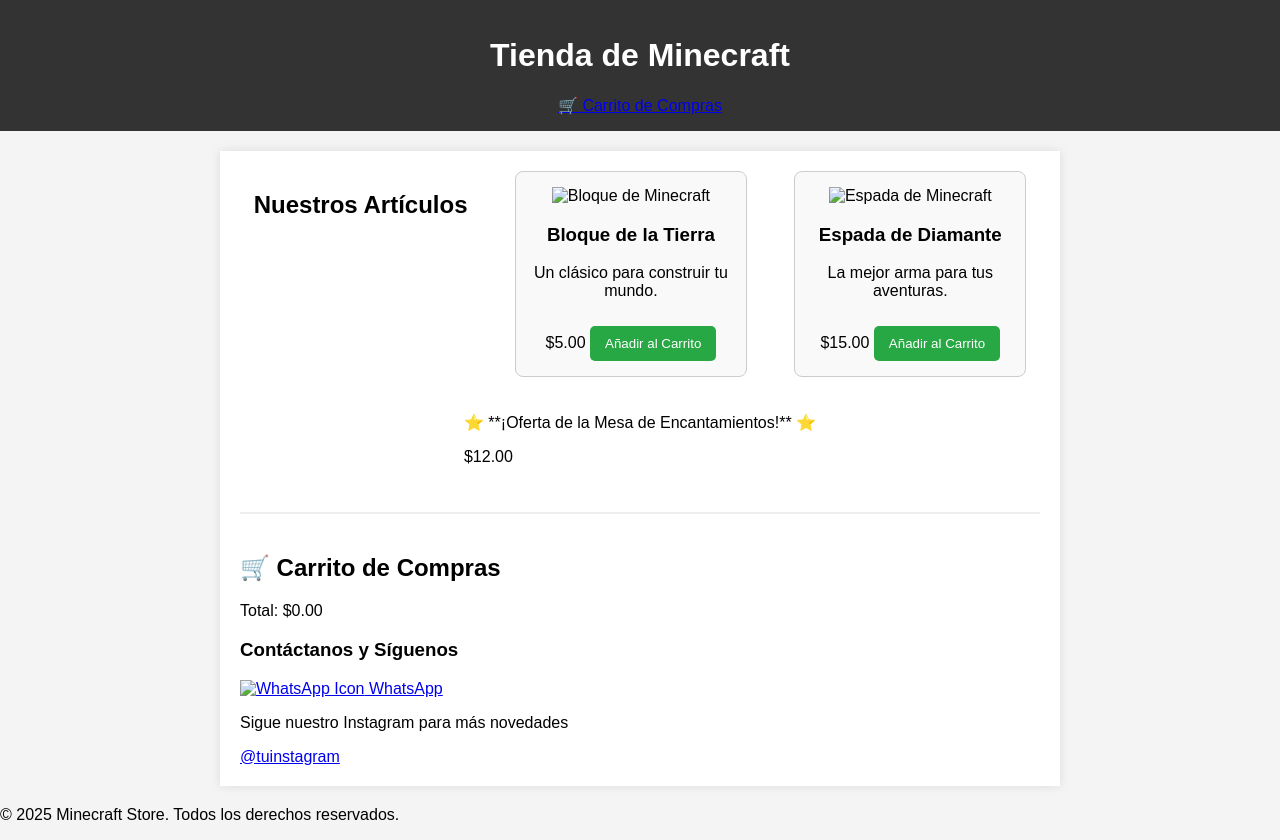
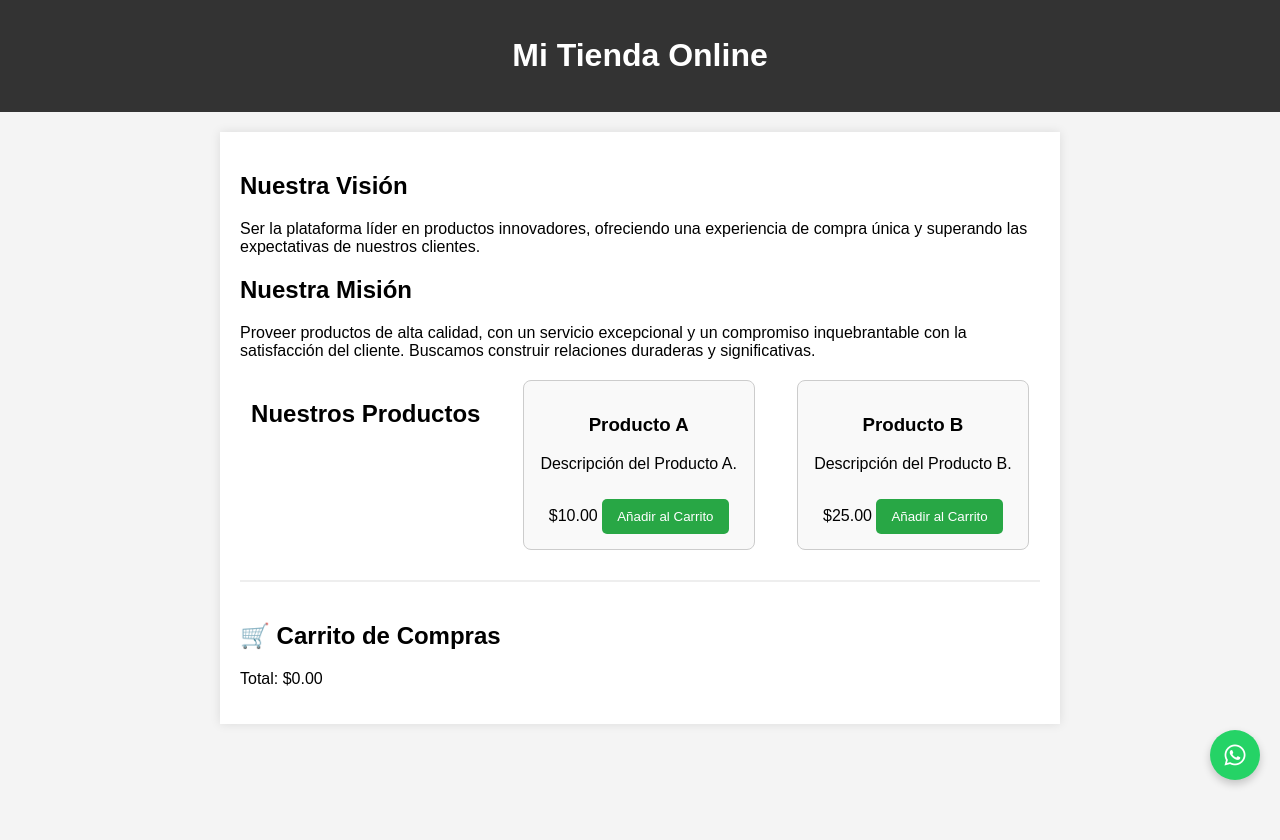
Before and after one commit to Yosoy7777777/libra, a plain HTML site: page index.html in a window 1280 px wide. After the commit the page ends 800 px from the top, so only its background shows below. Drawn offline with Linux system fonts and the light colour scheme.

Commit message:
index.html
3

```diff
--- a/index.html
+++ b/index.html
@@ -1,40 +1,42 @@
-<!DOCTYPE html>
+<!<!DOCTYPE html>
 <html lang="es">
 <head>
     <meta charset="UTF-8">
     <meta name="viewport" content="width=device-width, initial-scale=1.0">
-    <title>Minecraft Store</title>
+    <title>Mi Tienda Online</title>
     <link rel="stylesheet" href="style.css">
+    <link rel="stylesheet" href="https://cdnjs.cloudflare.com/ajax/libs/font-awesome/6.4.0/css/all.min.css">
 </head>
 <body>
 
     <header>
-        <h1>Tienda de Minecraft</h1>
-        <a href="#carrito" class="carrito-ancla">🛒 Carrito de Compras</a>
+        <h1>Mi Tienda Online</h1>
     </header>
 
     <main>
+        <section class="seccion-texto">
+            <h2>Nuestra Visión</h2>
+            <p>Ser la plataforma líder en productos innovadores, ofreciendo una experiencia de compra única y superando las expectativas de nuestros clientes.</p>
+        </section>
+
+        <section class="seccion-texto">
+            <h2>Nuestra Misión</h2>
+            <p>Proveer productos de alta calidad, con un servicio excepcional y un compromiso inquebrantable con la satisfacción del cliente. Buscamos construir relaciones duraderas y significativas.</p>
+        </section>
+
         <section class="productos">
-            <h2>Nuestros Artículos</h2>
+            <h2>Nuestros Productos</h2>
             <div class="producto">
-                <img src="minecraft_block.png" alt="Bloque de Minecraft">
-                <h3>Bloque de la Tierra</h3>
-                <p>Un clásico para construir tu mundo.</p>
-                <span class="precio">$5.00</span>
-                <button class="agregar-carrito" data-nombre="Bloque de la Tierra" data-precio="5.00">Añadir al Carrito</button>
+                <h3>Producto A</h3>
+                <p>Descripción del Producto A.</p>
+                <span class="precio">$10.00</span>
+                <button class="agregar-carrito" data-nombre="Producto A" data-precio="10.00">Añadir al Carrito</button>
             </div>
-
             <div class="producto">
-                <img src="minecraft_sword.png" alt="Espada de Minecraft">
-                <h3>Espada de Diamante</h3>
-                <p>La mejor arma para tus aventuras.</p>
-                <span class="precio">$15.00</span>
-                <button class="agregar-carrito" data-nombre="Espada de Diamante" data-precio="15.00">Añadir al Carrito</button>
-            </div>
-
-            <div class="oferta-mesa">
-                <p>⭐ **¡Oferta de la Mesa de Encantamientos!** ⭐</p>
-                <p class="precio-oferta">$12.00</p>
+                <h3>Producto B</h3>
+                <p>Descripción del Producto B.</p>
+                <span class="precio">$25.00</span>
+                <button class="agregar-carrito" data-nombre="Producto B" data-precio="25.00">Añadir al Carrito</button>
             </div>
         </section>
 
@@ -44,24 +46,11 @@
                 </ul>
             <p>Total: <span id="total-carrito">$0.00</span></p>
         </section>
-
-        <section class="contacto-social">
-            <h3>Contáctanos y Síguenos</h3>
-            <a href="https://wa.me/numerodetelefono" target="_blank" class="whatsapp-btn">
-                <img src="whatsapp_icon.png" alt="WhatsApp Icon">
-                WhatsApp
-            </a>
-
-            <div class="instagram-feed">
-                <p>Sigue nuestro Instagram para más novedades</p>
-                <a href="https://www.instagram.com/tuinstagram" target="_blank">@tuinstagram</a>
-            </div>
-        </section>
     </main>
 
-    <footer>
-        <p>&copy; 2025 Minecraft Store. Todos los derechos reservados.</p>
-    </footer>
+    <a href="https://wa.me/tunumerodetelefono" class="whatsapp-flotante" target="_blank">
+        <i class="fab fa-whatsapp"></i>
+    </a>
 
     <script src="script.js"></script>
 </body>
```
